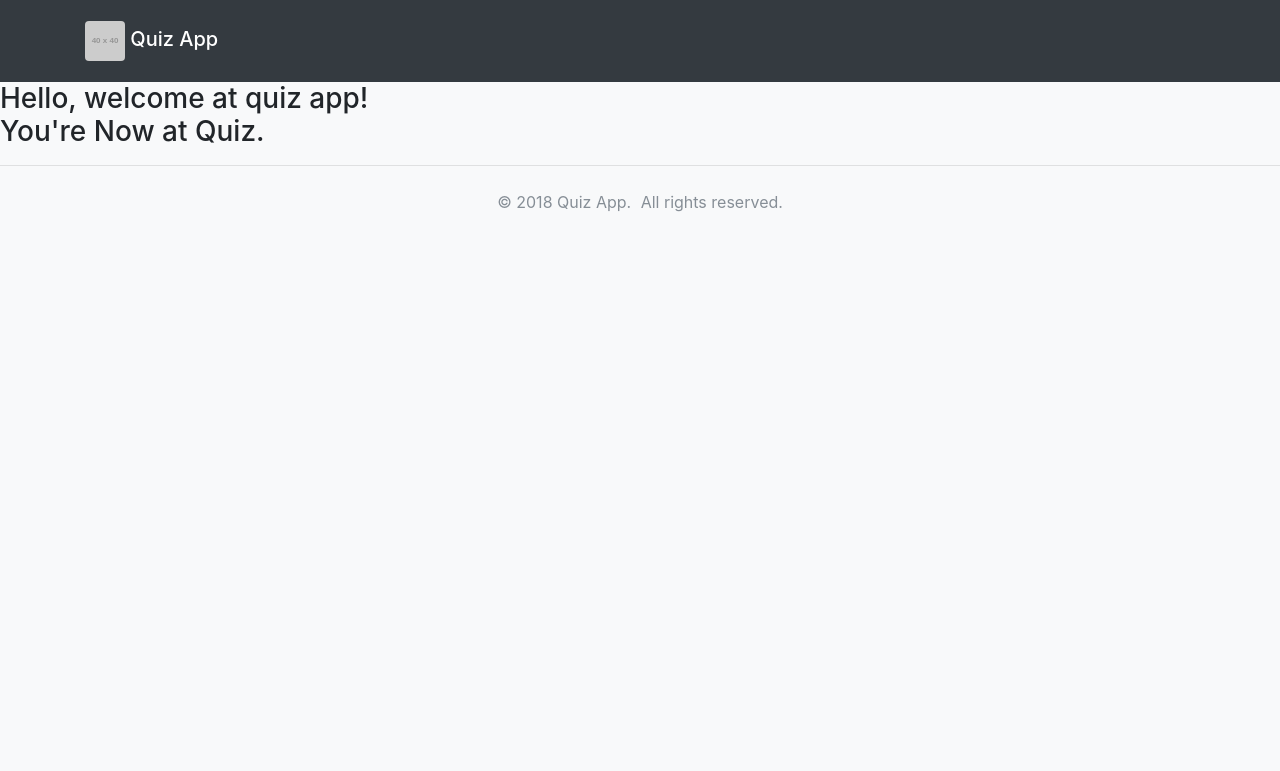
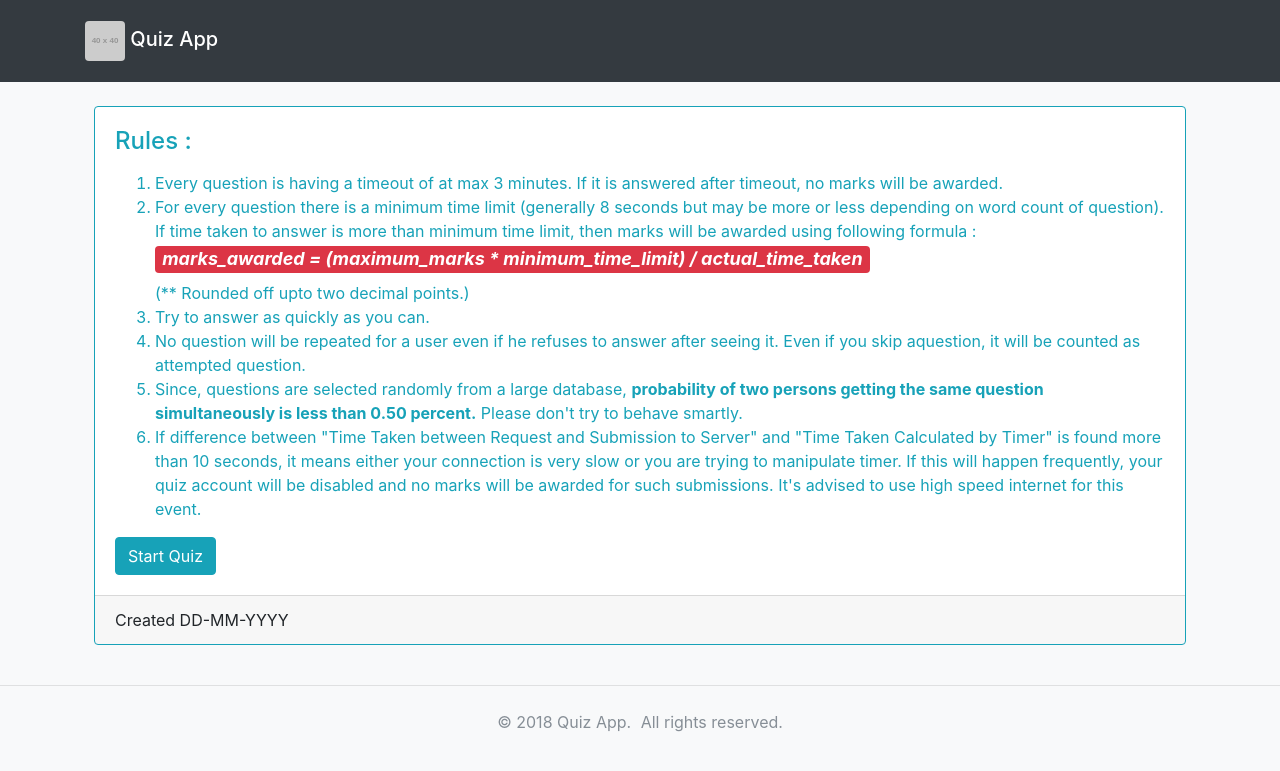
Before and after one commit to neeraj1909/Quiz_app, a Django app: page /student/index in a window 1280 px wide. Shown: the top 771 px of the page. Run offline with Django 3.2, Linux system fonts and the light colour scheme; some libraries are stand-ins or nearby versions.

Commit message:
Added index.html for quiz rules

```diff
--- a/Students/urls.py
+++ b/Students/urls.py
@@ -10,7 +10,7 @@ urlpatterns = [
     # url(r'^login$', views.login, name='login'),
     url(r"login/$", auth_views.LoginView.as_view(template_name="Students/login.html"),name='login'),
     url(r"logout/$", auth_views.LogoutView.as_view(), name="logout"),
-
+    url(r'^question/$', views.question, name='question'),
     url(r'^(?P<question_id>[0-9]+)/$', views.detail, name='detail'),
     url(r'^(?P<question_id>[0-9]+)/results/$',views.results, name='results'),
 
--- a/Students/views.py
+++ b/Students/views.py
@@ -19,9 +19,7 @@ def index(request):
         "questions": Question.objects.all()
     }'''
 
-    p = {'x' : "welcome at quiz app!"}
-
-    return render(request, "Students/index.html", context = p)
+    return render(request, "Students/index.html")
 
 
 def detail(request, question_id):
@@ -45,3 +43,6 @@ class register(CreateView):
 #   # Add code here for login
 
 #   return render(request, "Students/login.html")
+
+def question(request):
+    return render(request, 'Students/question.html')
--- a/templates/Students/index.html
+++ b/templates/Students/index.html
@@ -1,12 +1,54 @@
 <!DOCTYPE html>
 {% extends "Students/base.html" %}
-<html>
-<head>
-	<title></title>
-</head>
-<body>
-	{% block body_block %}
-    <h1 class="h3">Hello, {{x}}<br> You're Now at Quiz.</h1>
-    {% endblock %}
-</body>
-</html>
+{% load bootstrap4 %}
+	{% block body_block%}
+	<div class="container">
+	    <div class="row">
+	        <!-- <div class="col-12 text-center my-4">
+				<h2>Online Quiz</h2>
+				<p>This time in QUIZ-APP, we bring to you an online quiz on topics related to various fields of science and technology.
+				</p>
+				<p style="color:green;">
+				    <i><b>Online Quiz is over. You can download report of your attempts and answers to all questions.</b></i>
+				</p>
+				<p style="text-align:center;">
+				    <a href="/quiz_app/your-attempts/">
+				        <button>See your attempts</button>
+				    </a>
+				&nbsp;&nbsp;&nbsp;&nbsp;
+				<a href="/quiz/see-answers/">
+				    <button>See Answers</button>
+				</a>
+				</p>
+			</div> -->
+			<div class="card border-info mx-4 my-4">
+			    <div class="card-body text-info">
+			        <h4 class="card-title">Rules :</h4>
+				    <p class="card-text">
+						<ul style="list-style:decimal;">
+						    <!-- <li>At max only 10 questions can be answered in one day.</li> -->
+						    <li>Every question is having a timeout of at max 3 minutes. If it is answered after timeout, no marks will be awarded.
+						    </li>
+						    <li>For every question there is a minimum time limit (generally 8 seconds but may be more or less depending on word count of question). If time taken to answer is more than minimum time limit, then marks will be awarded using following formula :
+						    <br>
+						    <h4><span class="badge badge-danger"><i>marks_awarded = (maximum_marks * minimum_time_limit) / actual_time_taken</i></span></h4>
+						    (** Rounded off upto two decimal points.)
+						    </li>
+						    <li>Try to answer as quickly as you can.</li>
+						    <li>No question will be repeated for a user even if he refuses to answer after seeing it. Even if you skip aquestion, it will be counted as attempted question.
+						    </li>
+						    <li>Since, questions are selected randomly from a large database, <b>probability of two persons getting the same question simultaneously is less than 0.50 percent.</b> Please don't try to behave smartly.
+						    </li>
+
+						    <!-- <li>Check your score, rank etc. in the <a href="/quiz/dashboard/">dashboard</a>.</li> -->
+						    <li>If difference between "Time Taken between Request and Submission to Server" and "Time Taken Calculated by Timer" is found more than 10 seconds, it means either your connection is very slow or you are trying to manipulate timer. If this will happen frequently, your quiz account will be disabled and no marks will be awarded for such submissions. It's advised to use high speed internet for this event.
+						    </li>
+						</ul>
+				    </p>
+				    <a href="#" class="btn btn-info">Start Quiz</a>
+				</div>
+				<div class="card-footer">Created DD-MM-YYYY</div>
+			</div>
+		</div>
+	</div>
+	{% endblock %}
```
